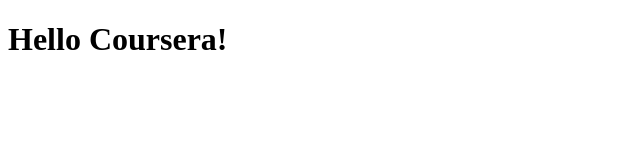
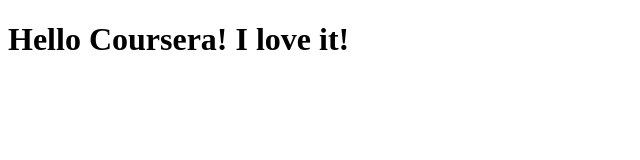
Before and after one commit to marleytaylor/coursera_test, a plain HTML site: page index.html in a window 1280 px wide. Shown: the whole page, without its empty margins (0-640 px from the left). Drawn offline with Linux system fonts and the light colour scheme.

Commit message:
Changed header message

```diff
--- a/index.html
+++ b/index.html
@@ -4,6 +4,6 @@
     <title>Document</title>
 </head>
 <body>
-<h1>Hello Coursera!</h1>
+<h1>Hello Coursera! I love it!</h1>
 </body>
 </html>
```
